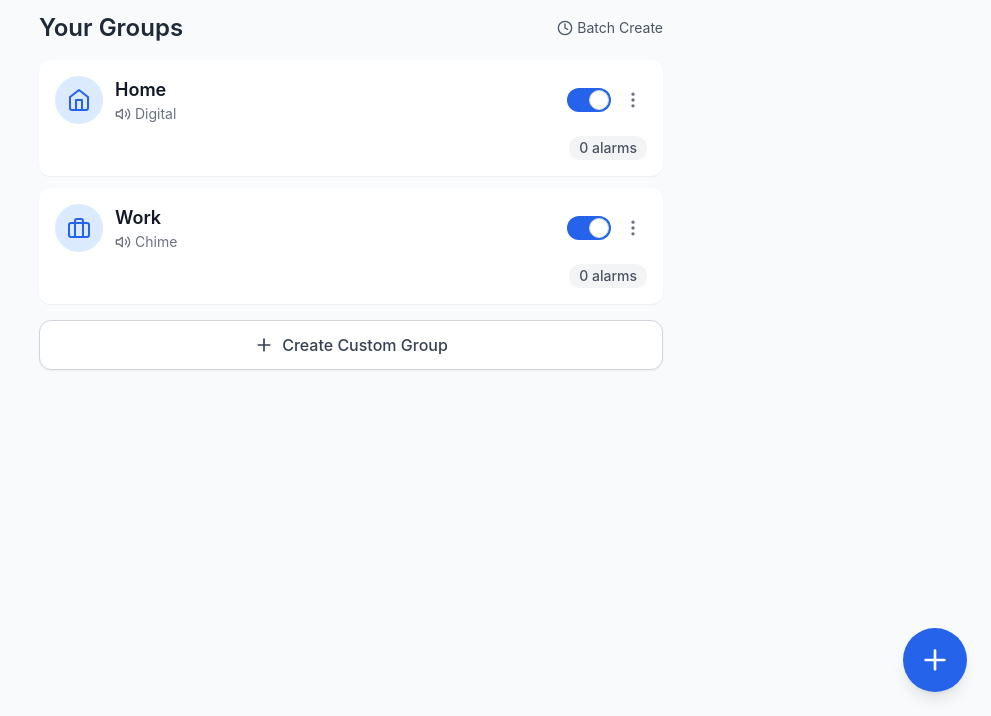
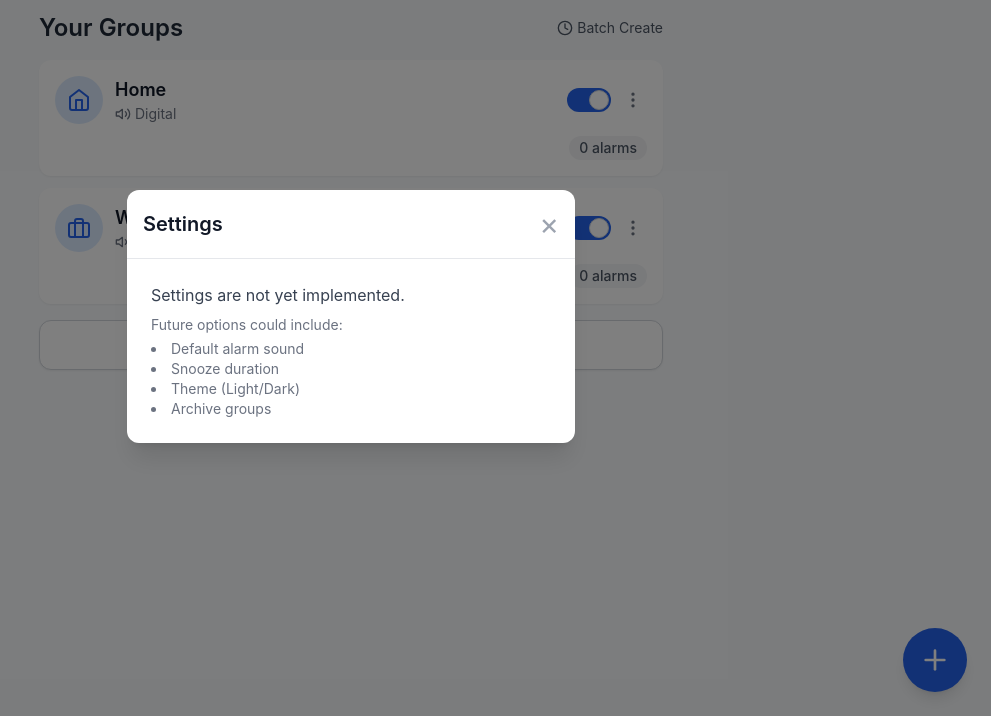
Before and after one commit to fahidhv/Wake-Alarm, a plain HTML site: page index.html in a window 1280 px wide. Both pictures are taken after a click on the button 932 px from the left and 44 px from the top of the page. Shown: the part 84-800 px from the top of the page, without its empty margins (289-1280 px from the left). Drawn offline with nearby package versions, Linux system fonts and the light colour scheme.

Commit message:
Update index.html

```diff
--- a/index.html
+++ b/index.html
@@ -3,7 +3,7 @@
 <head>
     <meta charset="UTF-8">
     <meta name="viewport" content="width=device-width, initial-scale=1.0">
-    <title>Smart Alarm</title>
+    <title>Smart 2 Alarm</title>
     <!-- Tailwind CSS -->
     <script src="https://cdn.tailwindcss.com"></script>
     <!-- Tone.js for audio synthesis -->
@@ -287,6 +287,7 @@
             // --- DOM ELEMENTS ---
             const groupListContainer = document.getElementById('group-list-container');
             const permissionBtn = document.getElementById('permission-btn');
+            const settingsBtn = document.getElementById('settings-btn'); // Get settings button
             const modal = document.getElementById('form-modal');
             const modalTitle = document.getElementById('modal-title');
             const modalBody = document.getElementById('modal-body');
@@ -308,7 +309,7 @@
                 renderAll();
                 attachGlobalListeners();
 
-                // *** FIX ***: Send alarms to SW on initial load
+                // Send alarms to SW on initial load
                 sendAlarmsToServiceWorker();
             }
 
@@ -368,6 +369,8 @@
                 } else {
                     // This can happen on first load or if SW is not active
                     console.log('Service Worker not yet ready, alarms will be sent when it becomes active.');
+                    // Retry after a short delay
+                    setTimeout(sendAlarmsToServiceWorker, 1000);
                 }
             }
 
@@ -650,6 +653,7 @@
                 openModal('Batch Add Alarms', formHtml);
             }
 
+            // --- Show Alarms in Group ---
             function showGroupAlarms(groupId) {
                 const group = appState.groups.find(g => g.id === groupId);
                 if (!group) return;
@@ -702,6 +706,21 @@
                     addGroupBtn.addEventListener('click', () => showGroupForm());
                     addAlarmBtn.addEventListener('click', () => showAlarmForm(null, currentGroupId));
                     batchAddBtn.addEventListener('click', () => showBatchForm());
+
+                    // *** FIX ***: Added listener for settings button
+                    settingsBtn.addEventListener('click', () => {
+                        const settingsHtml = `
+                            <p class="text-gray-700">Settings are not yet implemented.</p>
+                            <p class="text-gray-500 text-sm mt-2">Future options could include:</p>
+                            <ul class="list-disc list-inside text-gray-500 text-sm mt-1">
+                                <li>Default alarm sound</li>
+                                <li>Snooze duration</li>
+                                <li>Theme (Light/Dark)</li>
+                                <li>Archive groups</li>
+                            </ul>
+                        `;
+                        openModal('Settings', settingsHtml);
+                    });
 
                     document.getElementById('stop-alarm-btn').addEventListener('click', stopRinging);
 
@@ -943,7 +962,8 @@
                 const group = appState.groups.find(g => g.id === groupId);
                 if (!group || !start || !end || !interval) return;
 
-                // *** FIX ***: Removed destructuring for wider browser support
+                // *** THE CRITICAL FIX ***
+                // Replaced array destructuring with standard variable assignment for broader browser support.
                 const startParts = start.split(':').map(Number);
                 let startHour = startParts[0];
                 let startMin = startParts[1];
@@ -951,6 +971,7 @@
                 const endParts = end.split(':').map(Number);
                 const endHour = endParts[0];
                 const endMin = endParts[1];
+                // *** END OF FIX ***
 
                 const endTimeInMinutes = endHour * 60 + endMin;
                 let currentTimeInMinutes = startHour * 60 + startMin;
```
